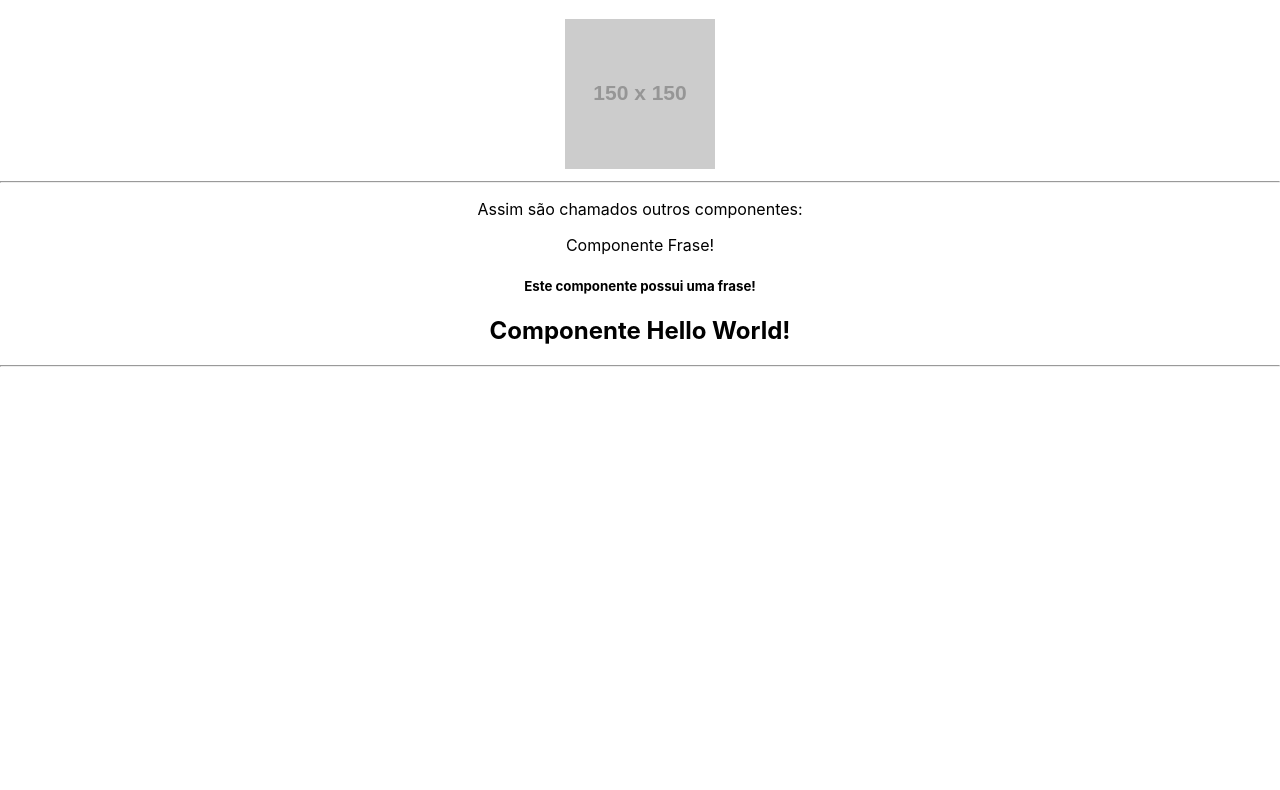
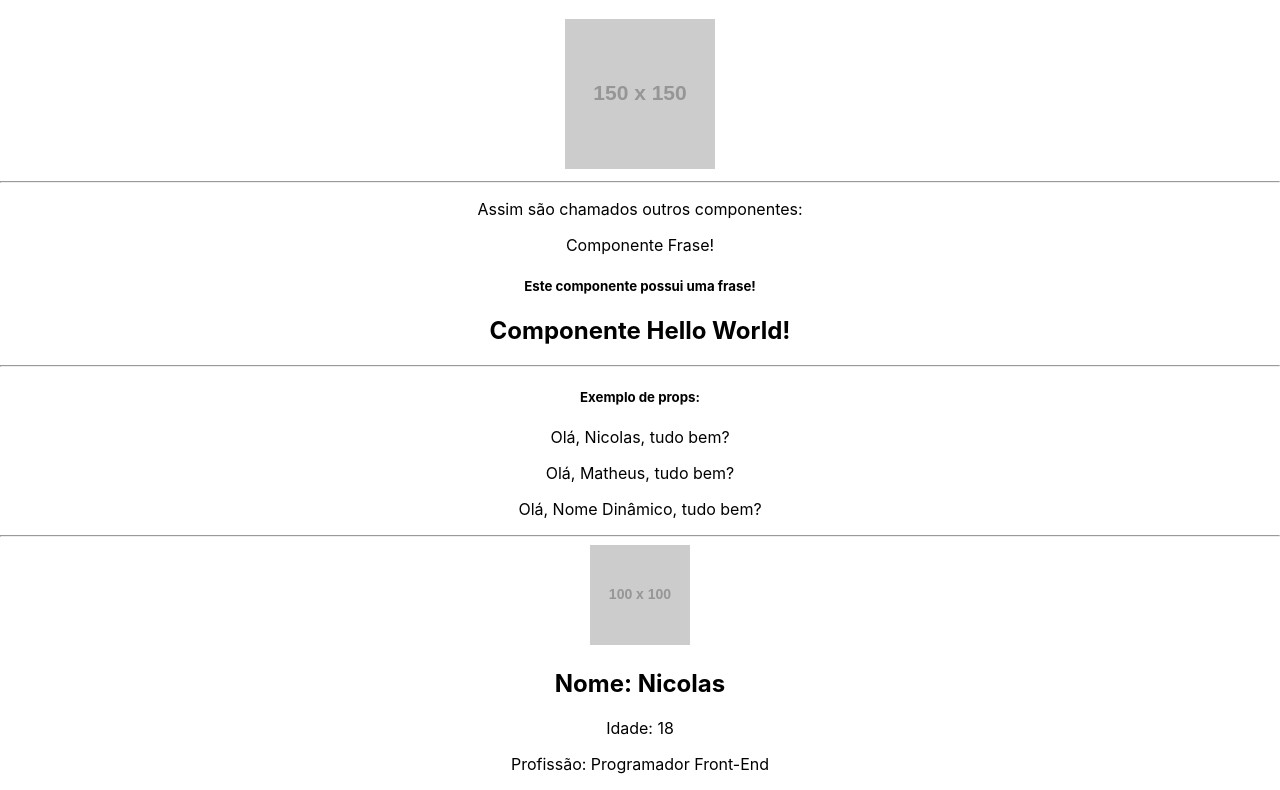
Before and after one commit to N-Skay/react-js-training, a React (Create React App) app: page / in a window 1280 px wide. Shown: the part 602-1392 px from the top of the page. Before the commit the page ends 977 px from the top, so only its background shows below. Built offline with nearby package versions, Linux system fonts and the light colour scheme.

Commit message:
Props e Structure no React.

```diff
--- a/src/App.js
+++ b/src/App.js
@@ -1,10 +1,13 @@
 import './App.css';
 import HelloWorld from './components/HelloWorld';
+import SayMyName from './components/SayMyName';
+import Pessoa from './components/Pessoa';
 
 function App() {
 
   const name = 'Nicolas';
   const Newname = name.toUpperCase();
+  const nome = 'Nome Dinâmico';
   const url = 'https://via.placeholder.com/150'
 
   function sum(x,y){
@@ -47,6 +50,18 @@ function App() {
 
       <hr></hr>
 
+      <h5>Exemplo de props:</h5>
+      <SayMyName name="Nicolas"/>
+      <SayMyName name="Matheus"/>
+      <SayMyName name={nome}/>
+
+      <hr></hr>
+
+      <Pessoa
+      nome="Nicolas"
+      idade="18"
+      profissao="Programador Front-End"
+      foto="https://via.placeholder.com/100"/>
 
     </div>
   );
--- /dev/null
+++ b/src/components/Pessoa.js
@@ -0,0 +1,12 @@
+function Pessoa({nome,idade, profissao, foto}){
+    return(
+        <div>
+            <img src={foto} alt={nome}/>
+            <h2>Nome: {nome}</h2>
+            <p>Idade: {idade}</p>
+            <p>Profissão: {profissao}</p>
+        </div>
+    )
+}
+
+export default Pessoa
--- /dev/null
+++ b/src/components/SayMyName.js
@@ -0,0 +1,9 @@
+function SayMyName(props){
+    return(
+        <div>
+            <p>Olá, {props.name}, tudo bem?</p>
+        </div>
+    )
+}
+
+export default SayMyName
```
Also changed, not shown: concepts.txt.
